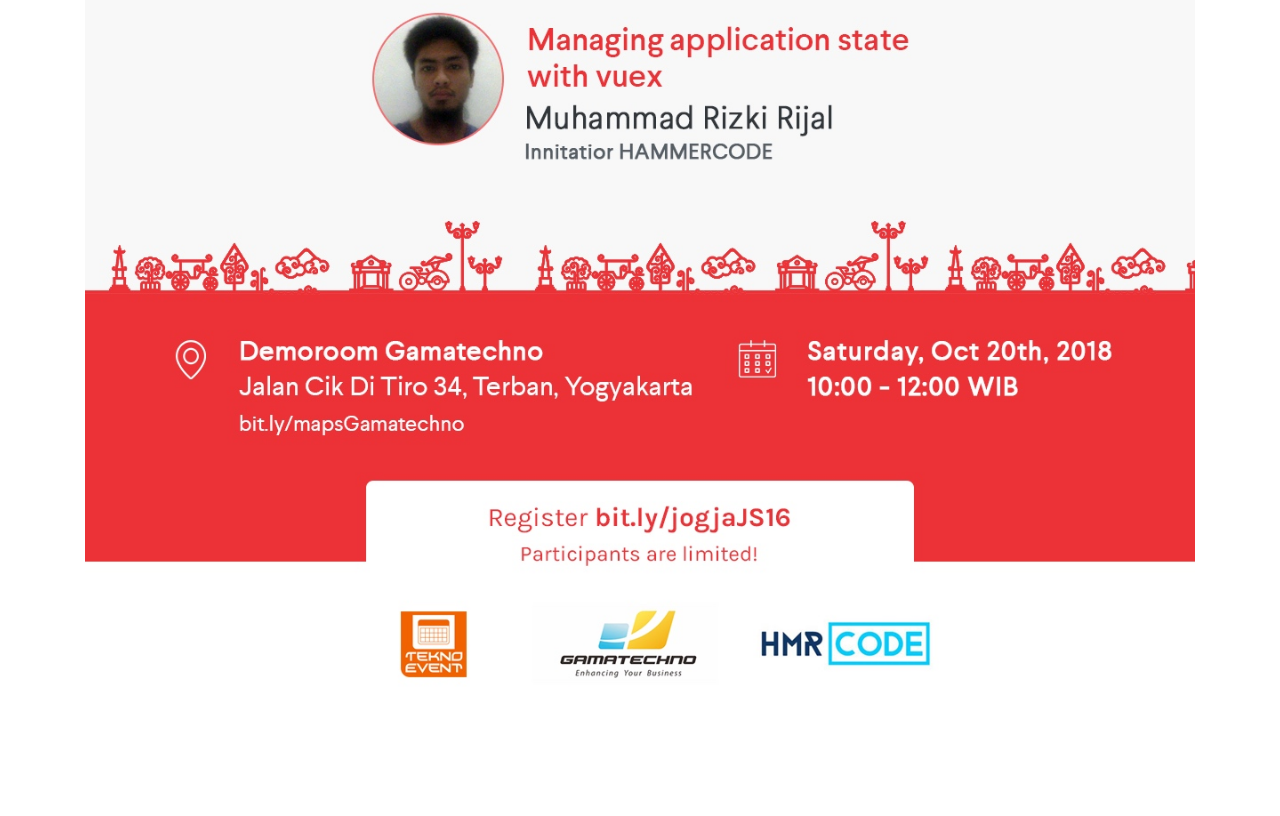
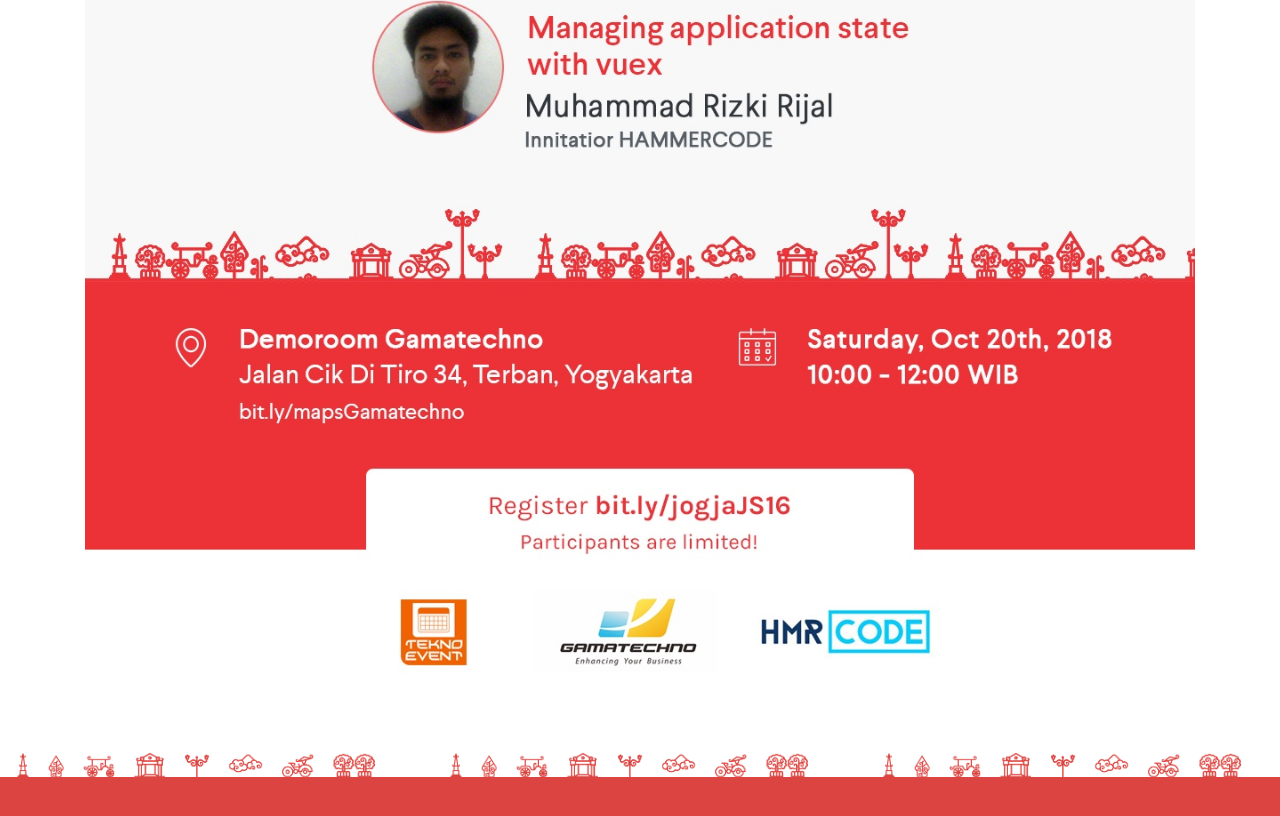
Before and after one commit to jogjajs/jogjajs.github.io, a plain HTML site: page index.html in a window 1280 px wide. Shown: the part 856-1672 px from the top of the page. Before the commit the page ends 1567 px from the top, so only its background shows below. Drawn offline with nearby package versions, Linux system fonts and the light colour scheme.

Commit message:
Add footer
Signed-off-by: Mulia Arifandi Nasution <mul14.net@gmail.com>

```diff
--- a/index.html
+++ b/index.html
@@ -31,7 +31,12 @@
         body {
             font-size: 1.9rem;
             color: #333333;
+            background: #dc4441;
             font-family: 'Montserrat', sans-serif;
+        }
+        .wrapper {
+            background: #fff;
+            margin-bottom: 60px;
         }
         .main {
             height: 100vh;
@@ -40,14 +45,24 @@
             font-weight: 300;
             font-size: 22px;
         }
-        @media (min-width: 576px) {
+        .footer {
+            color: #fff;
+            background: url('./images/jogjajs-footer.png') repeat-x 0 5px;
+            background-size: contain;
+            height: 30px;
+        }
+        @media (max-width: 576px) {
             .description {
                 font-size: 30px;
+            }
+            .footer {
+                background-size: cover;
             }
         }
     </style>
 </head>
 <body>
+    <div class="wrapper">
         <div class="container">
             <div class="row">
                 <div class="col-md-2"></div>
@@ -64,11 +79,14 @@
             </div>
         </div>
 
-    <div class="container pt-5 mt-5 text-center">
+        <div class="container pt-5 mt-5 pb-5 text-center">
             <h2 class="mb-5"><a name="events" style="color: #999;">#</a>Events</h2>
             <a href="https://bit.ly/jogjaJS16">
                 <img src="images/jogjajs-poster-16.jpg" alt="JogjaJS 16" class="img-fluid">
             </a>
         </div>
+
+        <div class="footer"></div>
+    </div>
 </body>
 </html>
```
Also changed, not shown: images/jogjajs-footer.png (added). Lines whose indentation alone changed are shown as unchanged.
